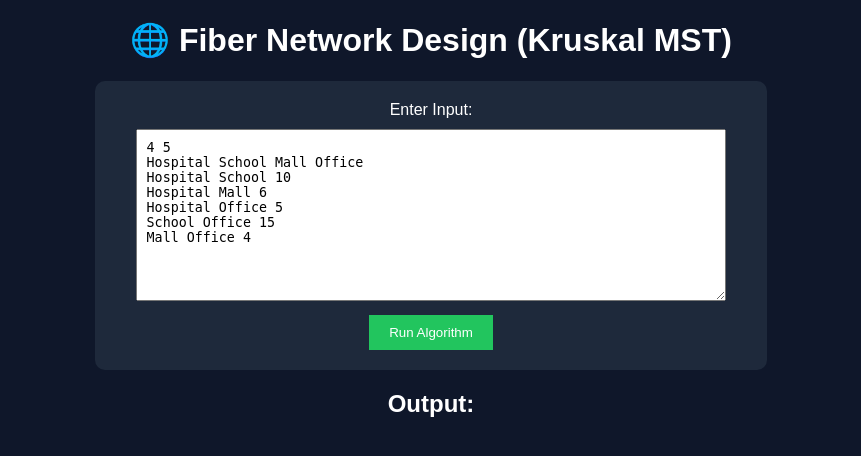
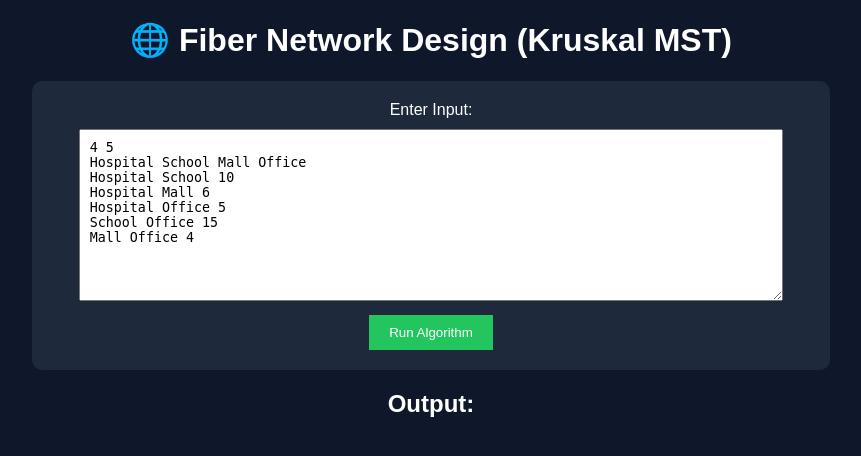
Before and after one commit to rudranideshpande/Fiber-Network-Design-1-, a Flask app: page / in a window 1280 px wide. Shown: the top 456 px of the page, without its empty margins (209-1070 px from the left). Run offline with Flask 3, Linux system fonts and the light colour scheme.

Commit message:
Update style.css

```diff
--- a/static/style.css
+++ b/static/style.css
@@ -9,14 +9,14 @@ body {
     background: #1e293b;
     padding: 20px;
     border-radius: 10px;
-    width: 50%;
+    width: 60%;
     margin: auto;
 }
 
-input, textarea {
+textarea {
     width: 90%;
+    padding: 10px;
     margin: 10px;
-    padding: 10px;
 }
 
 button {
```
